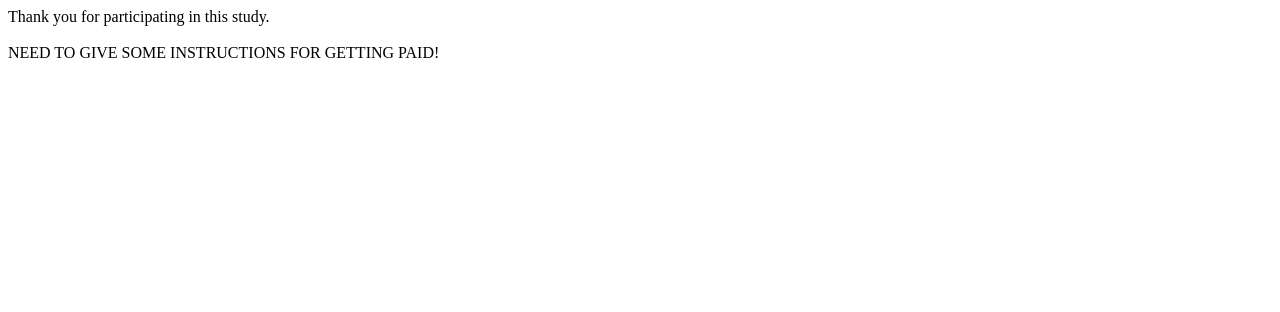
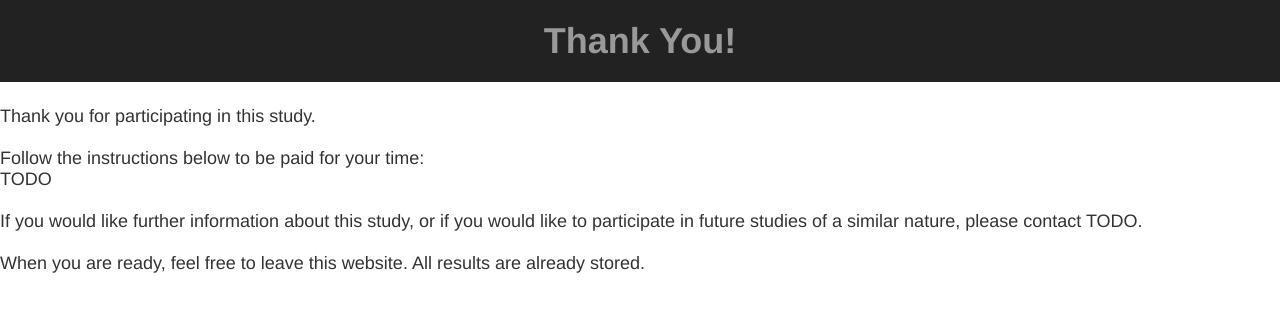
Before and after one commit to AshRichardson/musical-guide, a Django app: page /study/thank_you/ in a window 1280 px wide. Shown: the top 312 px of the page. Run offline with Django 3.2, Linux system fonts and the light colour scheme.

Commit message:
some styling

```diff
--- a/musicalguide/study/templates/study/condition_one.html
+++ b/musicalguide/study/templates/study/condition_one.html
@@ -10,6 +10,7 @@
 		<div class='piano-key piano-white C3'></div>
 		<div class='piano-key piano-black Cs3'></div>
 		<div class='piano-key piano-white D3'></div>
+		<div class='piano-key piano-black Ds3'></div>
 		<div class='piano-key piano-white E3'></div>
 		<div class='piano-key piano-white F3'></div>
 		<div class='piano-key piano-black Fs3'></div>
--- a/musicalguide/study/templates/study/thank_you.html
+++ b/musicalguide/study/templates/study/thank_you.html
@@ -1,4 +1,17 @@
-<p>Thank you for participating in this study. <br /><br />
+{% load static %}
+<link rel="stylesheet" type="text/css" href="{% static 'study/css/main.css' %}" />
 
-NEED TO GIVE SOME INSTRUCTIONS FOR GETTING PAID!
+<div id='container'>
+	<h1 class='post-title'> Thank You! </h1>
+</div>
+
+<p class='instruction-block'>Thank you for participating in this study. <br /><br />
+Follow the instructions below to be paid for your time:<br />
+TODO<br /><br />
+
+If you would like further information about this study, or if you would like to participate in future studies of a similar nature, please contact TODO.<br /><br />
+
+When you are ready, feel free to leave this website. All results are already stored.
+
+
 </p>
```
Also changed, not shown: musicalguide/study/static/study/css/main.css (+13 -0 lines), musicalguide/study/templates/study/instructions_one.html (+14 -5 lines), musicalguide/study/templates/study/instructions_two.html (+14 -5 lines), musicalguide/db.sqlite3.
